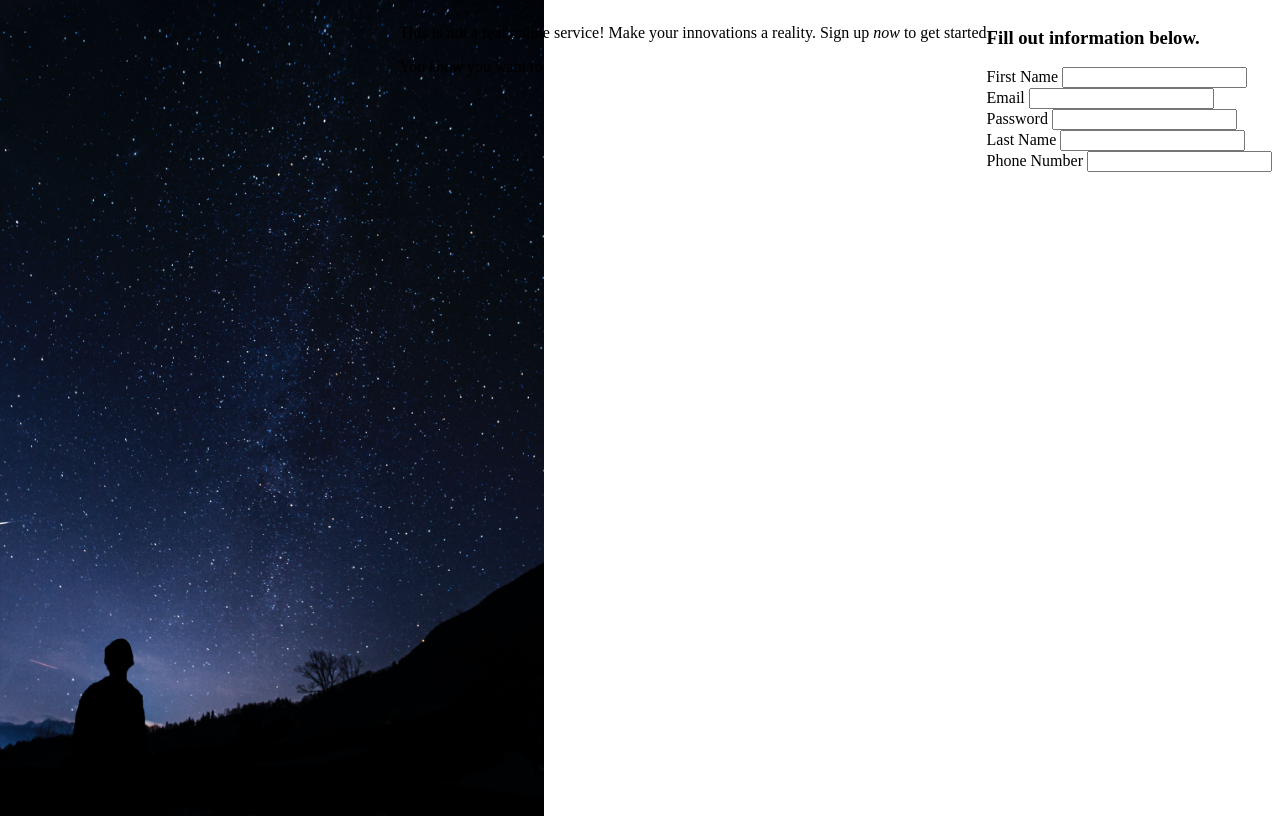
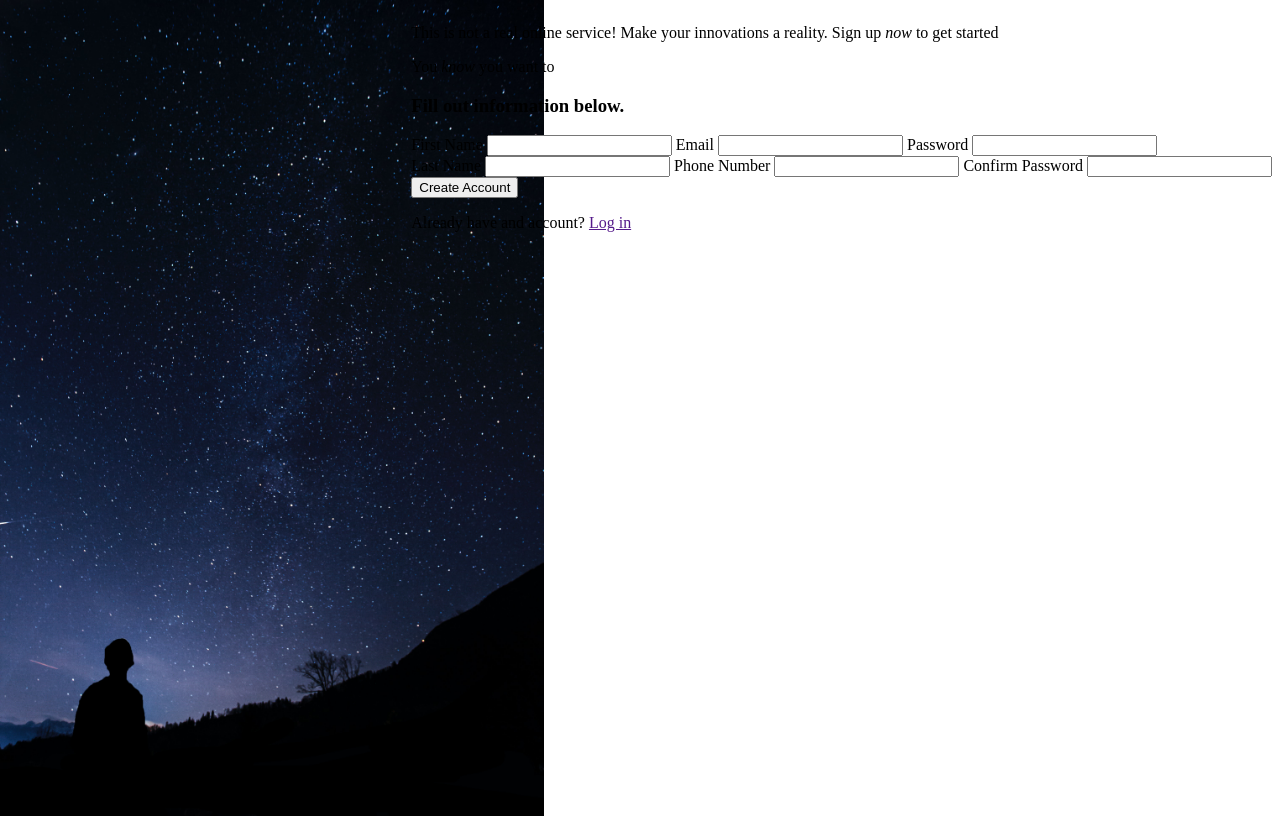
Before and after one commit to rlaw28/Sign-up-form, a plain HTML site: page index.html in a window 1280 px wide. Drawn offline with Linux system fonts and the light colour scheme.

Commit message:
Finish creating form input details and add button for the form.

```diff
--- a/index.html
+++ b/index.html
@@ -8,6 +8,7 @@
     <link rel="stylesheet" href="style.css">
 </head>
 <body>
+    <div class="container">
         <div class="service-p">
             <p>This is not a real online service! Make your innovations a reality. Sign up <i>now</i> to get started</p>
             <p>You <i>know</i> you want to</p>
@@ -18,21 +19,29 @@
                 <div class="section-1">
                     <label for="first-name">First Name</label>
                     <input type="text" id="first-name" name="first-name" required>
-                <br>
+
                     <label for="email">Email</label>
                     <input type="email" id="email" name="email" required>
-                <br>
+
                     <label for="password">Password</label>
                     <input type="password" id="password" name="password" required>
                 </div>
                 <div class="section-2">
                     <label for="last-name">Last Name</label>
                     <input type="text" id="last-name" name="last-name" required>
-                <br>
+
                     <label for="phone-number">Phone Number</label>
                     <input type="tel" id="phone-number" name="phone-number">
+
+                    <label for="confirm-pass">Confirm Password</label>
+                    <input type="password" id="confirm-pass" name="confirm-pass" required>
+                </div>
+                <div class="button-section">
+                    <button type="submit">Create Account</button>
+                    <p>Already have and account? <a href="">Log in</a></p>
                 </div>
             </form>
         </div>
+    </div>
 </body>
 </html>
```
Lines whose indentation alone changed are shown as unchanged.
